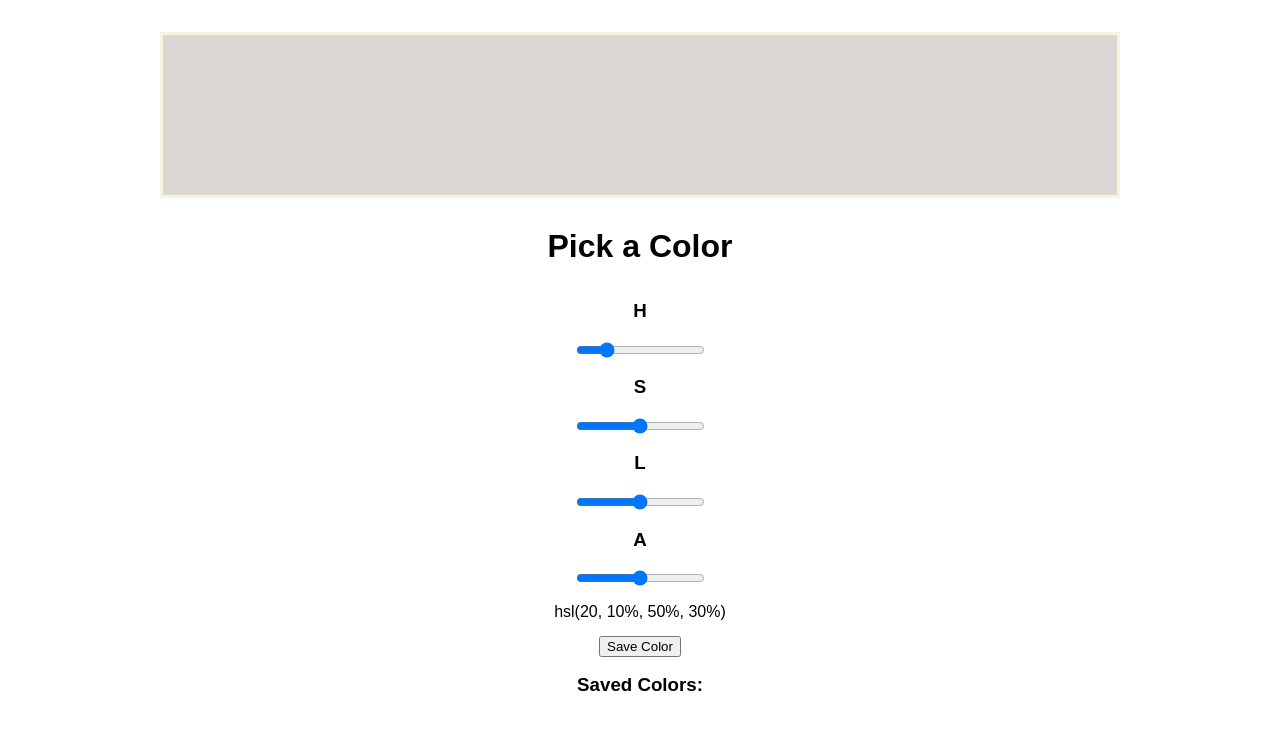
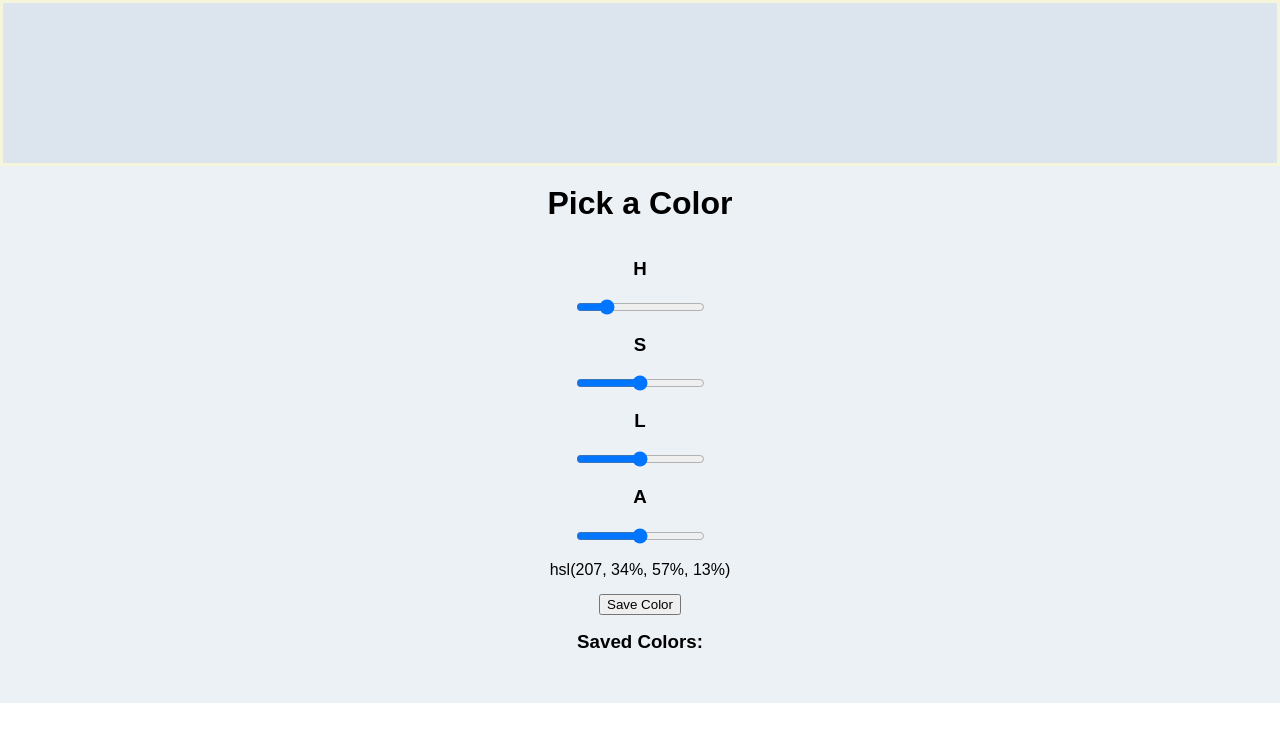
Before and after one commit to GarrettAnderson/color-picker, a React (Create React App) app: page / in a window 1280 px wide. Shown: the top 742 px of the page. Built offline with nearby package versions, Linux system fonts and the light colour scheme.

Commit message:
added inline styles to the main element so that the page background color is bsed on state. added componentdidmount function to randomize the state for the hsla values.

```diff
--- a/src/App.js
+++ b/src/App.js
@@ -13,6 +13,16 @@ class App extends Component {
     alpha: 30,
     colors: [],
     newColor: []
+  }
+
+  componentDidMount() {
+    this.setState({
+      hue: Math.floor(Math.random() * 240),
+      sat: Math.floor(Math.random() * 100),
+      light: Math.floor(Math.random() * 100),
+      alpha: Math.floor(Math.random() * 100),
+
+    })
   }
 
   hueChoice = (event) => {
@@ -64,7 +74,9 @@ class App extends Component {
   render() {
     return (
 
-      <main>
+      <main style={{
+        backgroundColor: `hsl(${this.state.hue},${this.state.sat}%,${this.state.light}%,${this.state.alpha}%)`
+        }}>
         <ColorSample hue={this.state.hue} sat={this.state.sat} light={this.state.light} alpha={this.state.alpha}></ColorSample>
         <h1>Pick a Color</h1>
         <section>
--- a/src/index.css
+++ b/src/index.css
@@ -24,5 +24,5 @@ h1 {
 .color-sample {
   border: 3px solid beige;
   padding: 5rem;
-  margin: 2rem 10rem;
+  /* margin: 2rem 10rem; */
 }
```
